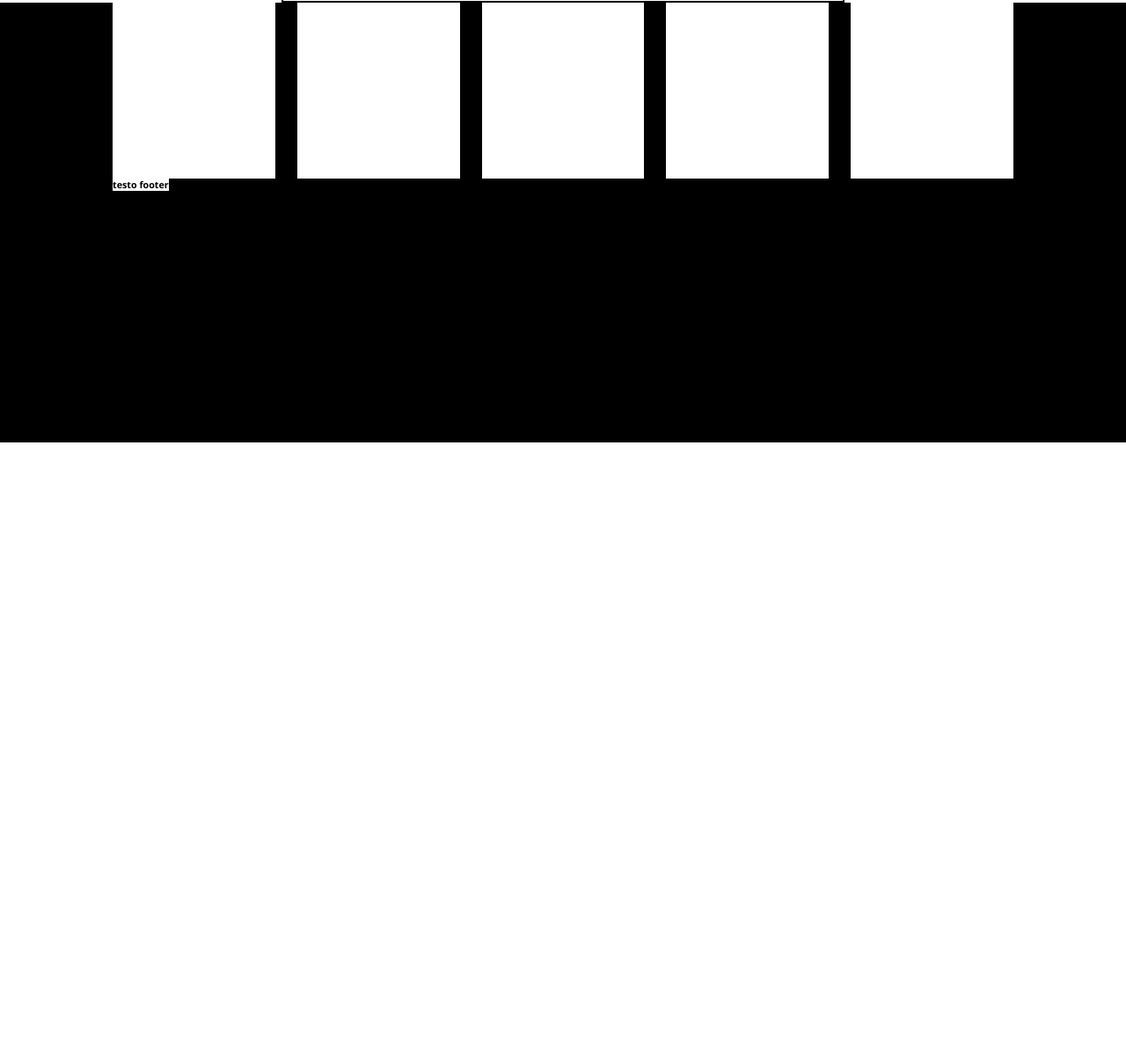
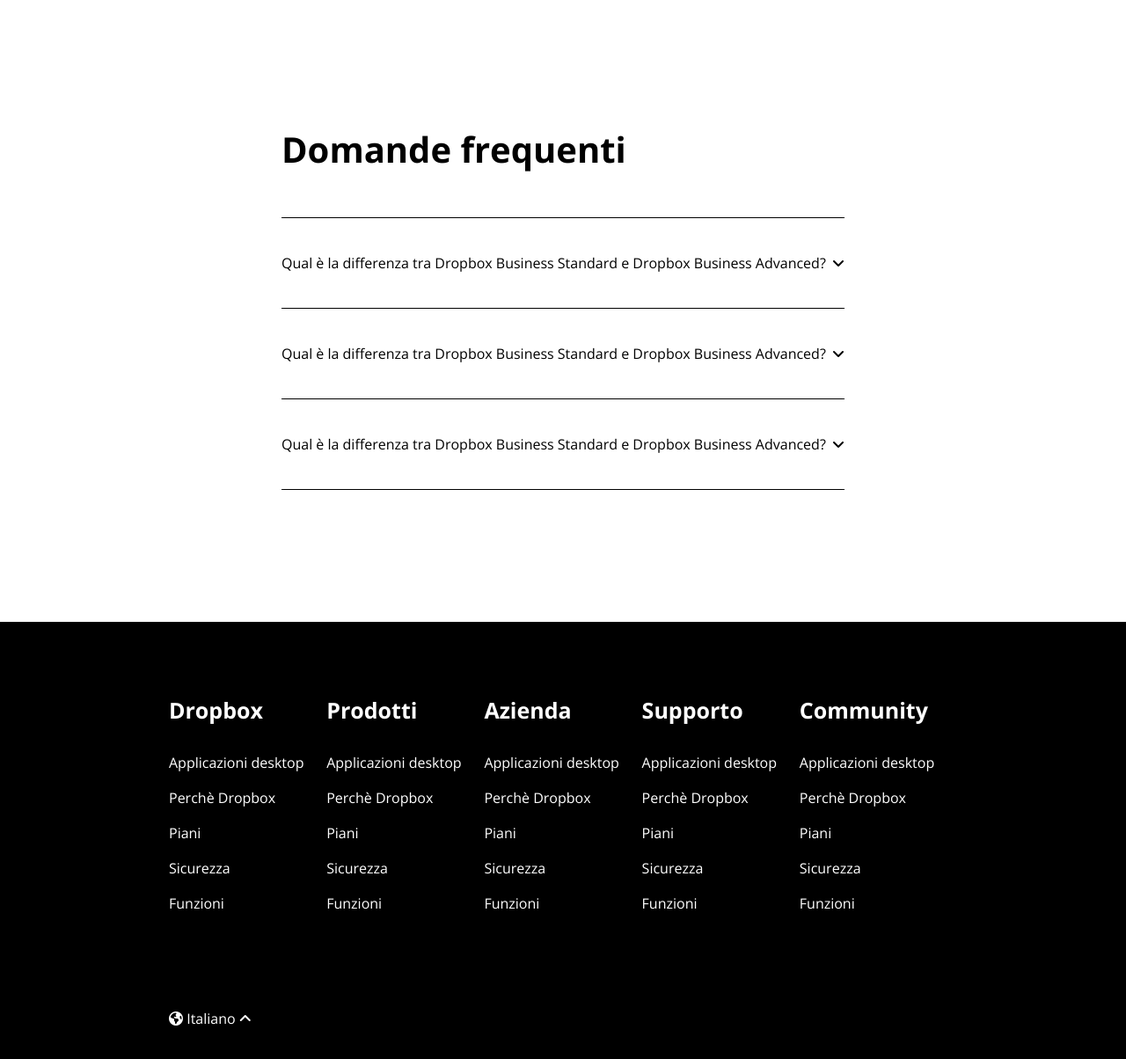
Before and after one commit to SimonePizziconi/htmlcss-dropbox, a plain HTML site: page index.html in a window 1280 px wide. Shown: the part 5902-7106 px from the top of the page at 88% size. Before the commit the page ends 6405 px from the top, so only its background shows below. Drawn offline with nearby package versions, Linux system fonts and the light colour scheme.

Commit message:
Add 5 section + faq section + footer

```diff
--- a/css/style.css
+++ b/css/style.css
@@ -277,7 +277,7 @@ li a{
 /* Regole css quarta section */
 
 .dropbox-business{
-    width: 70%;
+    width: 60%;
 }
 
 .dropbox-business h2{
@@ -313,24 +313,46 @@ li a{
 .azienda{
     display: flex;
     align-items: center;
-    /* DEBUG */
-    background-color: aquamarine;
-    height: 300px;
+    background-color: #b4d0e7;
+    height: 400px;
 }
 
 .container-flex{
     display: flex;
+    align-items: flex-start;
     justify-content: space-between;
-    align-items: center;
-    /* DEBUG */
-    background-color: aquamarine;
+    background-color: #b4d0e7;
+}
+
+.container-flex h2{
+    color: #7d5574;
+    font-size: 40px;
+}
+
+.button-linkwhite{
+    padding: 8px 30px;
+    background-color: #fff;
+    color: #000;
+    border: 1px solid lightgray;
 }
 
 
 /* Regole FAQ Section */
+
 .faq{
-    /* DEBUG */
-    border: 2px solid black;
+    display: flex;
+    justify-content: space-between;
+    align-items: center;
+    padding: 40px 0;
+    border-top: 1px solid black;
+}
+
+.faq-top{
+    margin-top: 50px;
+}
+
+.faq-bottom{
+    border-bottom: 1px solid black;
 }
 
 
@@ -338,6 +360,8 @@ li a{
 
 footer{
     background-color: black;
+    margin-top: 150px;
+    color: #fff;
     /* DEBUG */
     height: 500px;
 }
@@ -345,18 +369,37 @@ footer{
 .footer-container{
     display: flex;
     justify-content: space-between;
-    gap: 20px;
-    width: 80%;
+    width: 70%;
     margin: 0 auto;
 }
 
 .col-footer{
-    width: calc(100% / 5 - 20px);
-    /* DEBUG */
-    background-color: white;
-    height: 200px;
+    width: calc(100% / 5);
+    margin-top: 80px;
 }
 
-footer h6{
-    background-color: #fff;
+.col-footer ul{
+    list-style-type: none;
+    line-height: 40px;
 }
+
+.col-footer ul li:first-child{
+    font-weight: bold;
+    font-size: 25px;
+    margin-bottom: 20px;
+}
+
+.col-footer a{
+    text-decoration: none;
+    color: #fff;
+}
+
+.footer-language{
+    width: 70%;
+    margin: 0 auto;
+    margin-top: 100px;
+}
+
+.footer-language a{
+    color: #fff;
+}
--- a/index.html
+++ b/index.html
@@ -309,18 +309,29 @@
         <!-- Quinta Section -->
         <section class="azienda">
             <div class="container container-flex">
-                <div class="text-azienda">testo della section</div>
-                <div><a href="#">button-link</a></div>
+                <div class="dropbox-business">
+                    <h2>Porta Dropbox Business nella tua azienda.</h2>
+                </div>
+                    <a class="button-link button-linkwhite" href="#">Inizia la tua prova gratuita</a>
             </div>
         </section>
 
         <!-- FAQ Section -->
         <div class="container">
-            <section>
-                <h2>Testo FAQ</h2>
-                <div class="faq">Testo FAQ</div>
-                <div class="faq">Testo FAQ</div>
-                <div class="faq">Testo FAQ</div>
+            <section class="main-section">
+                <h2>Domande frequenti</h2>
+                <div class="faq-top faq">
+                    <span>Qual &egrave; la differenza tra Dropbox Business Standard e Dropbox Business Advanced?</span>
+                    <i class="fa-solid fa-angle-down"></i>
+                </div>
+                <div class="faq">
+                    <span>Qual &egrave; la differenza tra Dropbox Business Standard e Dropbox Business Advanced?</span>
+                    <i class="fa-solid fa-angle-down"></i>
+                </div>
+                <div class="faq-bottom faq">
+                    <span>Qual &egrave; la differenza tra Dropbox Business Standard e Dropbox Business Advanced?</span>
+                    <i class="fa-solid fa-angle-down"></i>
+                </div>
             </section>
         </div>
     </main>
@@ -328,15 +339,121 @@
     <!-- Coda della pagina -->
     <Footer>
         <div class="footer-container">
-            <div class="col-footer"></div>
-            <div class="col-footer"></div>
-            <div class="col-footer"></div>
-            <div class="col-footer"></div>
-            <div class="col-footer"></div>
+            <div class="col-footer">
+                <ul>
+                    <li>
+                        Dropbox
+                    </li>
+                    <li>
+                        <a href="#">Applicazioni desktop</a>
+                    </li>
+                    <li>
+                        <a href="#">Perch&egrave; Dropbox</a>
+                    </li>
+                    <li>
+                        <a href="#">Piani</a>
+                    </li>
+                    <li>
+                        <a href="#">Sicurezza</a>
+                    </li>
+                    <li>
+                        <a href="#">Funzioni</a>
+                    </li>
+                </ul>
+            </div>
+            <div class="col-footer">
+                <ul>
+                    <li>
+                        Prodotti
+                    </li>
+                    <li>
+                        <a href="#">Applicazioni desktop</a>
+                    </li>
+                    <li>
+                        <a href="#">Perch&egrave; Dropbox</a>
+                    </li>
+                    <li>
+                        <a href="#">Piani</a>
+                    </li>
+                    <li>
+                        <a href="#">Sicurezza</a>
+                    </li>
+                    <li>
+                        <a href="#">Funzioni</a>
+                    </li>
+                </ul>
+            </div>
+            <div class="col-footer">
+                <ul>
+                    <li>
+                        Azienda
+                    </li>
+                    <li>
+                        <a href="#">Applicazioni desktop</a>
+                    </li>
+                    <li>
+                        <a href="#">Perch&egrave; Dropbox</a>
+                    </li>
+                    <li>
+                        <a href="#">Piani</a>
+                    </li>
+                    <li>
+                        <a href="#">Sicurezza</a>
+                    </li>
+                    <li>
+                        <a href="#">Funzioni</a>
+                    </li>
+                </ul>
+            </div>
+            <div class="col-footer">
+                <ul>
+                    <li>
+                        Supporto
+                    </li>
+                    <li>
+                        <a href="#">Applicazioni desktop</a>
+                    </li>
+                    <li>
+                        <a href="#">Perch&egrave; Dropbox</a>
+                    </li>
+                    <li>
+                        <a href="#">Piani</a>
+                    </li>
+                    <li>
+                        <a href="#">Sicurezza</a>
+                    </li>
+                    <li>
+                        <a href="#">Funzioni</a>
+                    </li>
+                </ul>
+            </div>
+            <div class="col-footer">
+                <ul>
+                    <li>
+                        Community
+                    </li>
+                    <li>
+                        <a href="#">Applicazioni desktop</a>
+                    </li>
+                    <li>
+                        <a href="#">Perch&egrave; Dropbox</a>
+                    </li>
+                    <li>
+                        <a href="#">Piani</a>
+                    </li>
+                    <li>
+                        <a href="#">Sicurezza</a>
+                    </li>
+                    <li>
+                        <a href="#">Funzioni</a>
+                    </li>
+                </ul>
+            </div>
         </div>
-
-        <div class="footer-container">
-            <h6>testo footer</h6>
+        <div class="footer-language">
+            <a href="#"><i class="fa-solid fa-earth-americas"></i></a>
+            <span>Italiano</span>
+            <a href="#"><i class="fa-solid fa-angle-up"></i></a>
         </div>
 
     </Footer>
```
